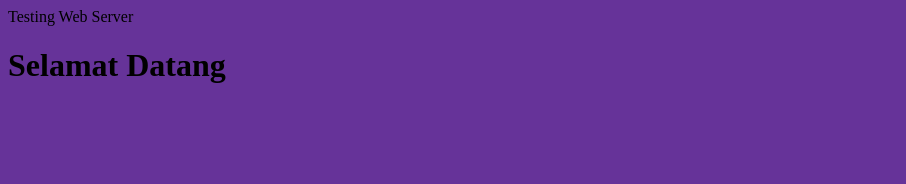
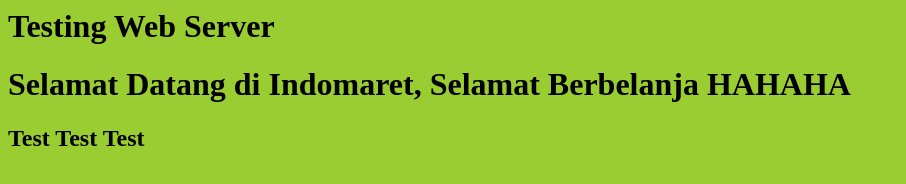
Before and after one commit to haffizgaluh/apps-gals, a plain HTML site: page git-repo/index.html in a window 1280 px wide. Shown: the whole page, without its empty margins (0-906 px from the left). Drawn offline with Linux system fonts and the light colour scheme.

Commit message:
update web 1.0

```diff
--- a/git-repo/index.html
+++ b/git-repo/index.html
@@ -1,3 +1,4 @@
-Testing Web Server
-<h1>Selamat Datang</h1>
+<h1>Testing Web Server</h1>
+<h1>Selamat Datang di Indomaret, Selamat Berbelanja HAHAHA</h1>
+<h2>Test Test Test</h2>
 <link rel="stylesheet" href="style/style.css">
--- a/git-repo/style/style.css
+++ b/git-repo/style/style.css
@@ -1,3 +1,3 @@
 body {
-    background-color: rebeccapurple;
+    background-color: yellowgreen;
 }
```
